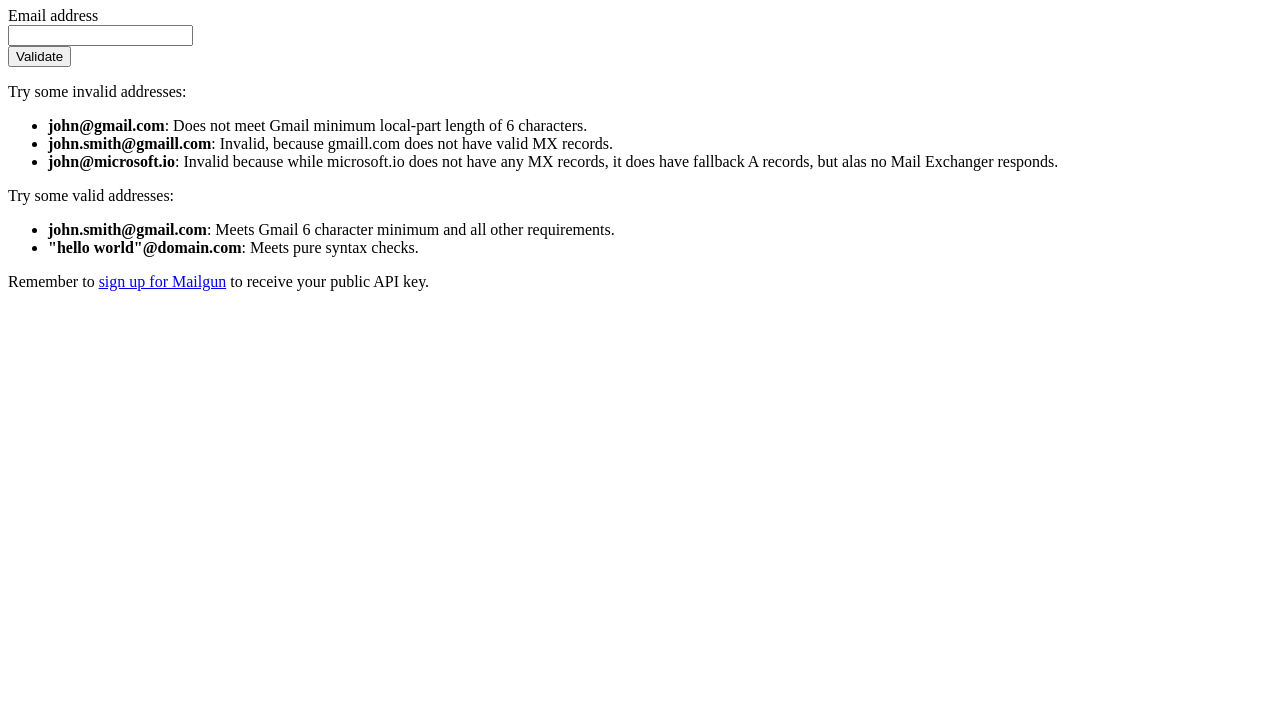
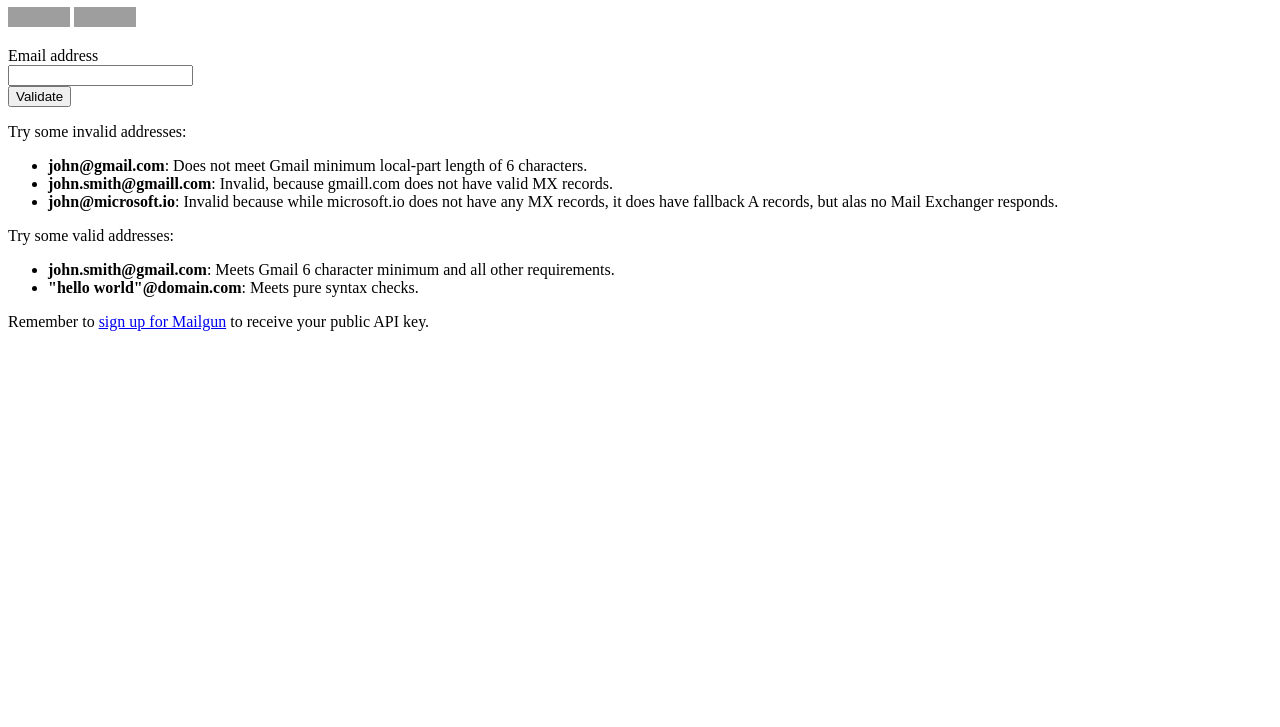
Before and after one commit to nikhil-bhandari/validator-demo, a plain HTML site: page index.html in a window 1280 px wide. Shown: the part 73-800 px from the top of the page. Drawn offline with nearby package versions, Linux system fonts and the light colour scheme; grey boxes are pictures that could not be loaded.

Commit message:
Add fork and watch buttons

```diff
--- a/index.html
+++ b/index.html
@@ -13,6 +13,9 @@
 
   <body>
     <h1>Advanced jQuery Email Address Validator by Mailgun</h1>
+    <p><iframe src="http://ghbtns.com/github-btn.html?user=mailgun&repo=validator-demo&type=watch"
+  allowtransparency="true" frameborder="0" scrolling="0" width="62" height="20"></iframe> <iframe src="http://ghbtns.com/github-btn.html?user=mailgun&repo=validator-demo&type=fork"
+  allowtransparency="true" frameborder="0" scrolling="0" width="62" height="20"></iframe></p>
     <form>
       <div>
         <label for="email">Email address</label><br>
```
